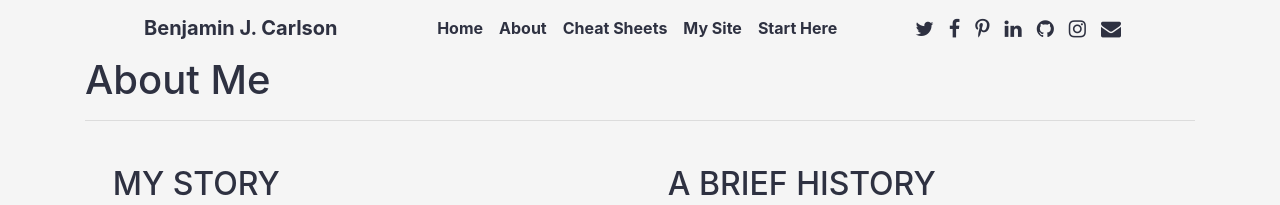
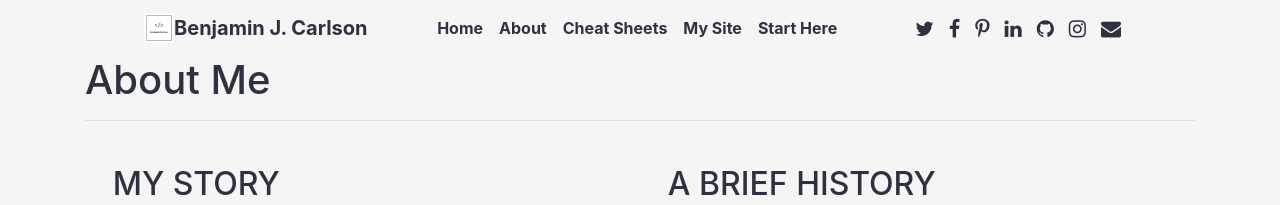
Before and after one commit to bjcarlson42/blog-website-template-jekyll, a Jekyll site: the page built from blog/about.html, in a window 1280 px wide. Shown: the top 205 px of the page. Built offline with Jekyll 4.4.1, drawn with Linux system fonts in a browser that asks for light colours; nearby versions of some CDN libraries.

Commit message:
Nav bar img

```diff
--- a/_includes/nav.html
+++ b/_includes/nav.html
@@ -82,7 +82,8 @@
 
 <div class="nav-wrapper">
     <nav class="navbar navbar-expand-xl navbar-light">
-        <a class="navbar-brand left left2" href="{{ site.baseurl }}/blog">{{ site.title }}</a>
+        <a class="navbar-brand left left2" href="{{ site.baseurl }}/blog">
+            <img src="{{ site.baseurl }}/assets/img/favicon.jpg" width="30" height="30" class="d-inline-block align-top" alt="">{{ site.title }}</a>
         <button class="navbar-toggler" type="button" data-toggle="collapse" data-target="#navbarSupportedContent"
             aria-controls="navbarSupportedContent" aria-expanded="false" aria-label="Toggle navigation">
             <span class="navbar-toggler-icon"></span>
```
